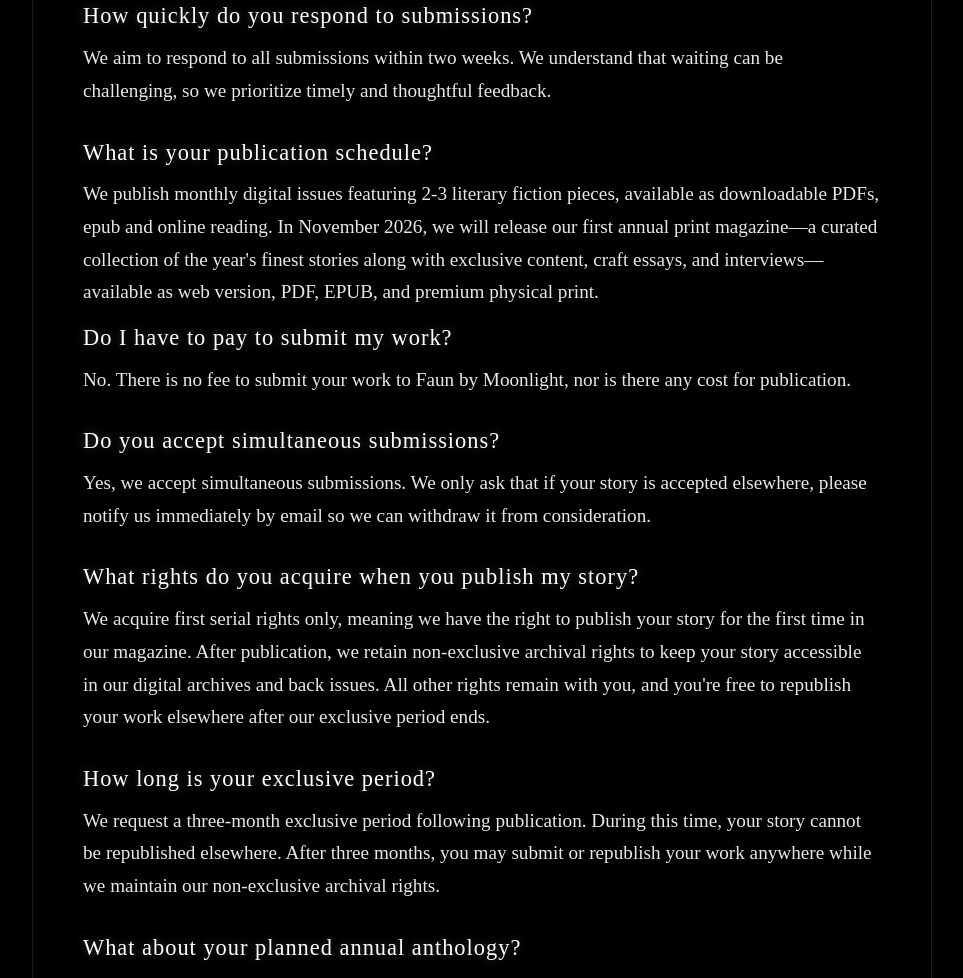
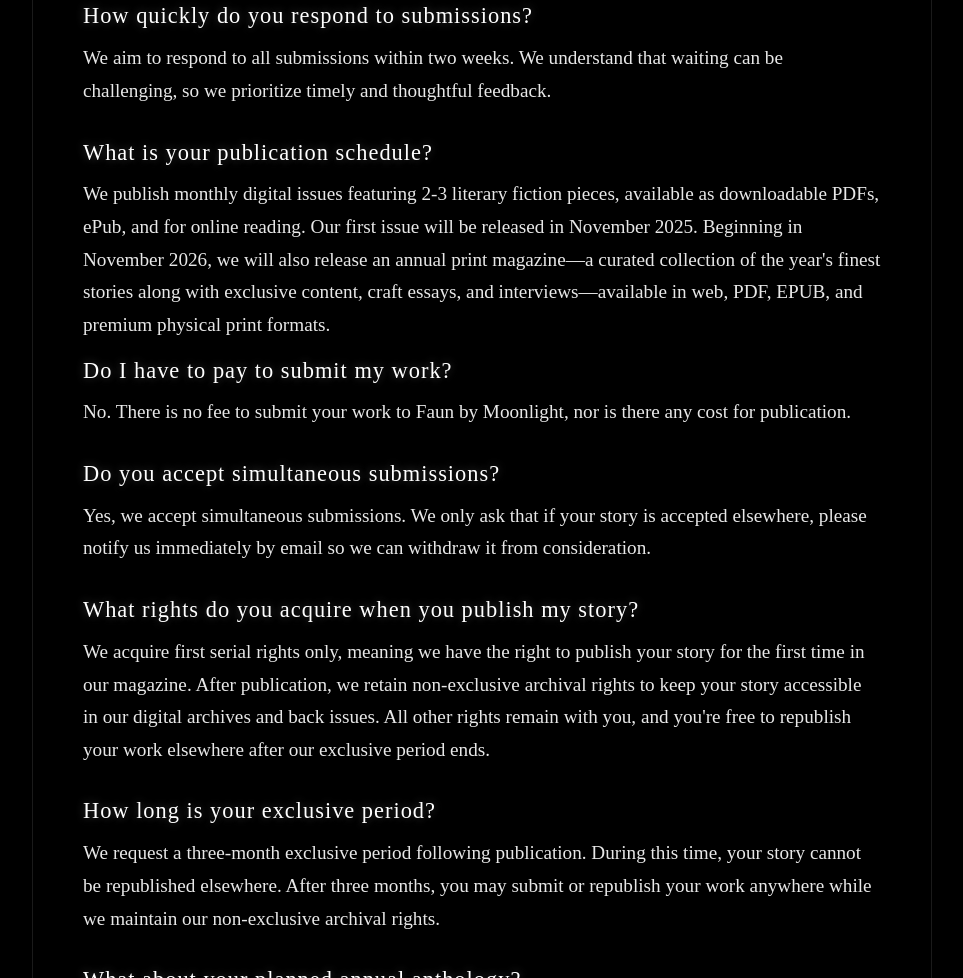
Before and after one commit to EliasGrove/Faunby-Moonlight, a plain HTML site: page faq.html in a window 1280 px wide. Shown: the part 1347-2325 px from the top of the page, without its empty margins (158-1121 px from the left). Drawn offline with Linux system fonts and the light colour scheme; a web font is replaced by a local one.

Commit message:
Update faq.html

```diff
--- a/faq.html
+++ b/faq.html
@@ -359,8 +359,7 @@
             </section>
 
                 <h2 class="section-title">What is your publication schedule?</h2>
-            <p class="faq-answer">We publish monthly digital issues featuring 2-3 literary fiction pieces, available as downloadable PDFs, epub and online reading. In November 2026, we will release our first annual print magazine—a curated collection of the year's finest stories along with exclusive content, craft essays, and interviews—available as web version, PDF, EPUB, and premium physical print.</p>
-            <section class="faq-section">
+                <p class="faq-answer">We publish monthly digital issues featuring 2-3 literary fiction pieces, available as downloadable PDFs, ePub, and for online reading. Our first issue will be released in November 2025. Beginning in November 2026, we will also release an annual print magazine—a curated collection of the year's finest stories along with exclusive content, craft essays, and interviews—available in web, PDF, EPUB, and premium physical print formats.</p>            <section class="faq-section">
                 <h2 class="section-title">Do I have to pay to submit my work?</h2>
                 <p class="faq-answer">No. There is no fee to submit your work to Faun by Moonlight, nor is there any cost for publication.</p>
             </section>
```
